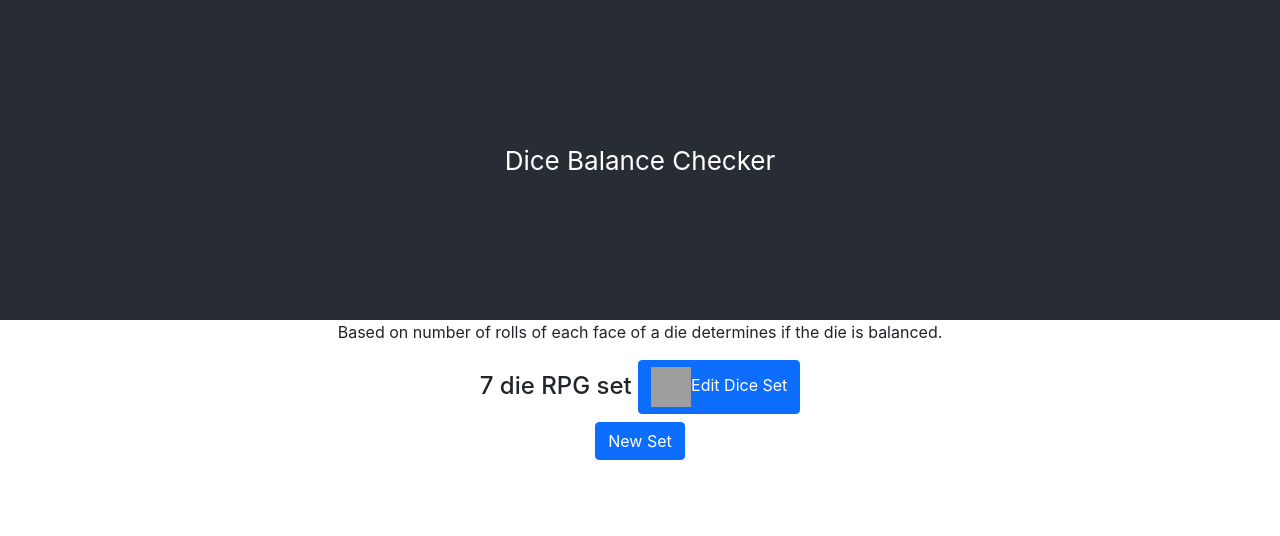
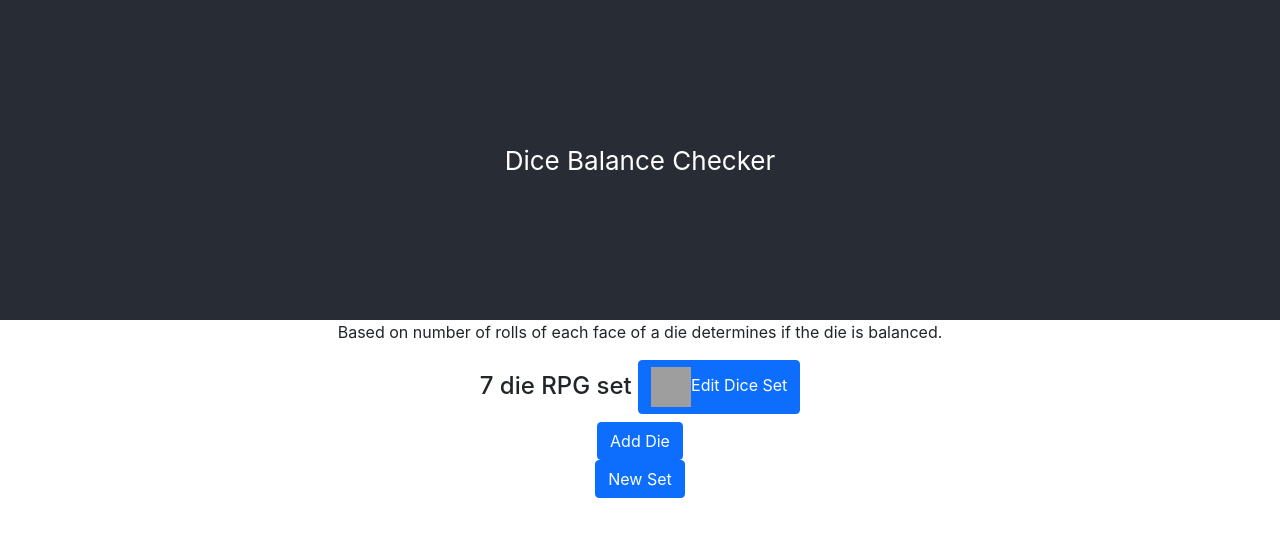
Before and after one commit to etoreki/DiceBalanceTracker, a React (Create React App) app: page / in a window 1280 px wide. Shown: the top 536 px of the page. Built offline with nearby package versions, Linux system fonts and the light colour scheme; grey boxes are pictures that could not be loaded.

Commit message:
First Draft of DisplaySet done, css needs work

```diff
--- a/src/Die.tsx
+++ b/src/Die.tsx
@@ -1,3 +1,17 @@
+import React from "react";
 import { DiceSet } from "./Interfaces/diceSet";
+import { Die } from "./Interfaces/die";
 
-export function DisplayDie(diceSet: DiceSet, dieId: string) {}
+export function DisplayDie({
+    diceSets,
+    setDiceSets,
+    currentSet,
+    currentDie
+}: {
+    diceSets: DiceSet[];
+    setDiceSets: (newDiceSets: DiceSet[]) => void;
+    currentSet: DiceSet;
+    currentDie: Die;
+}): JSX.Element {
+    return <div></div>;
+}
--- a/src/DisplaySet.tsx
+++ b/src/DisplaySet.tsx
@@ -3,6 +3,9 @@ import React, { useState } from "react";
 import { Button, Form } from "react-bootstrap";
 import { SketchPicker } from "react-color";
 import "./App.css";
+import { Die } from "./Interfaces/die";
+import { DisplayDie } from "./Die";
+import { makeId } from "./createId";
 
 export function DisplaySet({
     diceSets,
@@ -43,6 +46,21 @@ export function DisplaySet({
         setPrimColor(currentSet.primaryColor);
         setSecondColor(currentSet.secondaryColor);
         setEdit(false);
+    }
+    function addDie() {
+        const newDie = {
+            id: makeId(),
+            sides: 20,
+            balanced: true,
+            rollTotals: new Array(20).fill(0)
+        };
+        const newDiceSets = diceSets.map(
+            (set: DiceSet): DiceSet =>
+                set.id === currentSet.id
+                    ? { ...set, dice: [...currentSet.dice, newDie] }
+                    : { ...set }
+        );
+        setDiceSets(newDiceSets);
     }
     return (
         <div>
@@ -108,6 +126,16 @@ export function DisplaySet({
                     </h4>
                 </div>
             )}
+            {currentSet.dice.map((die: Die) => (
+                <DisplayDie
+                    key={die.id}
+                    diceSets={diceSets}
+                    setDiceSets={setDiceSets}
+                    currentSet={currentSet}
+                    currentDie={die}
+                ></DisplayDie>
+            ))}
+            <Button onClick={addDie}>Add Die</Button>
         </div>
     );
 }
```
